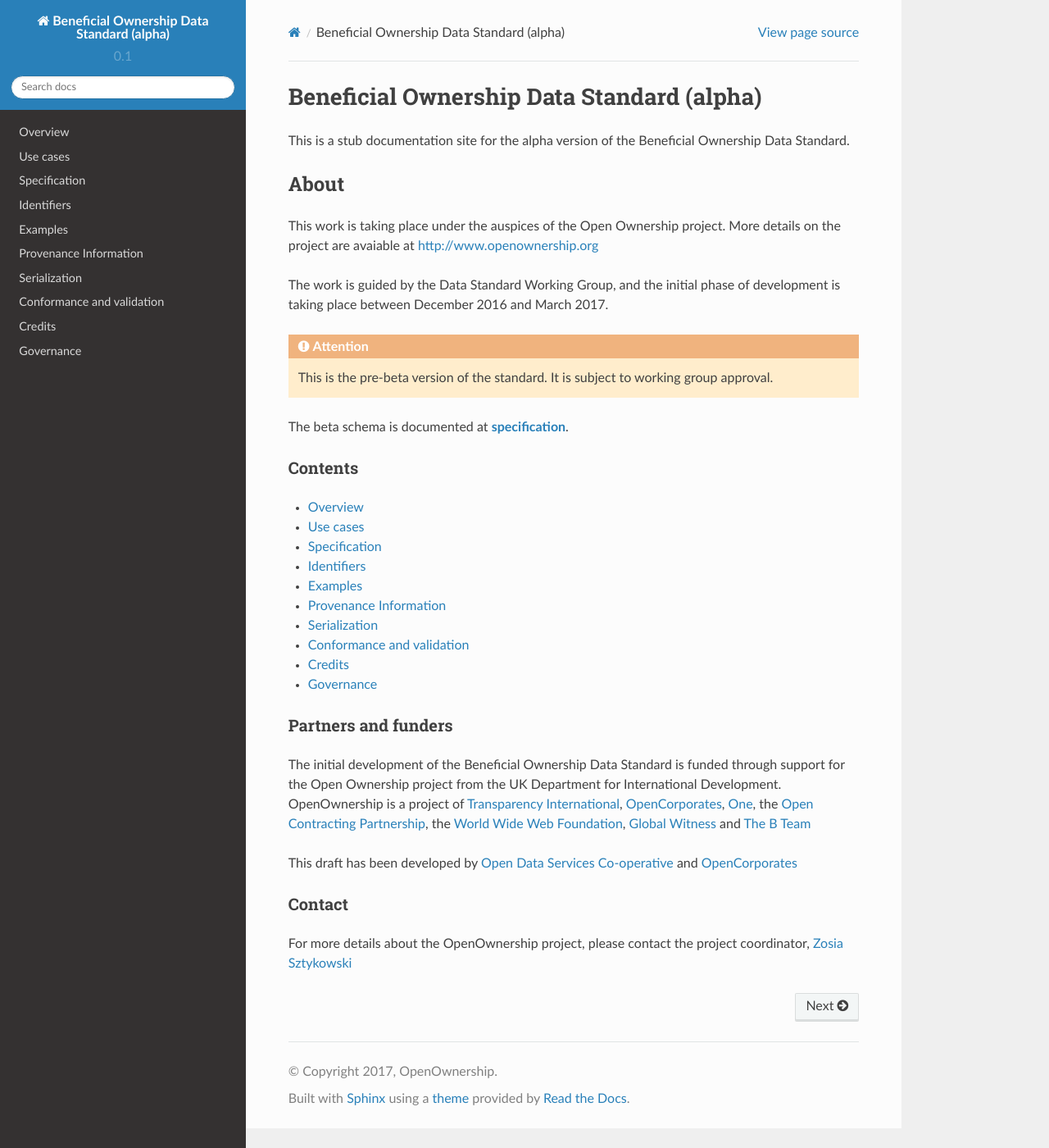
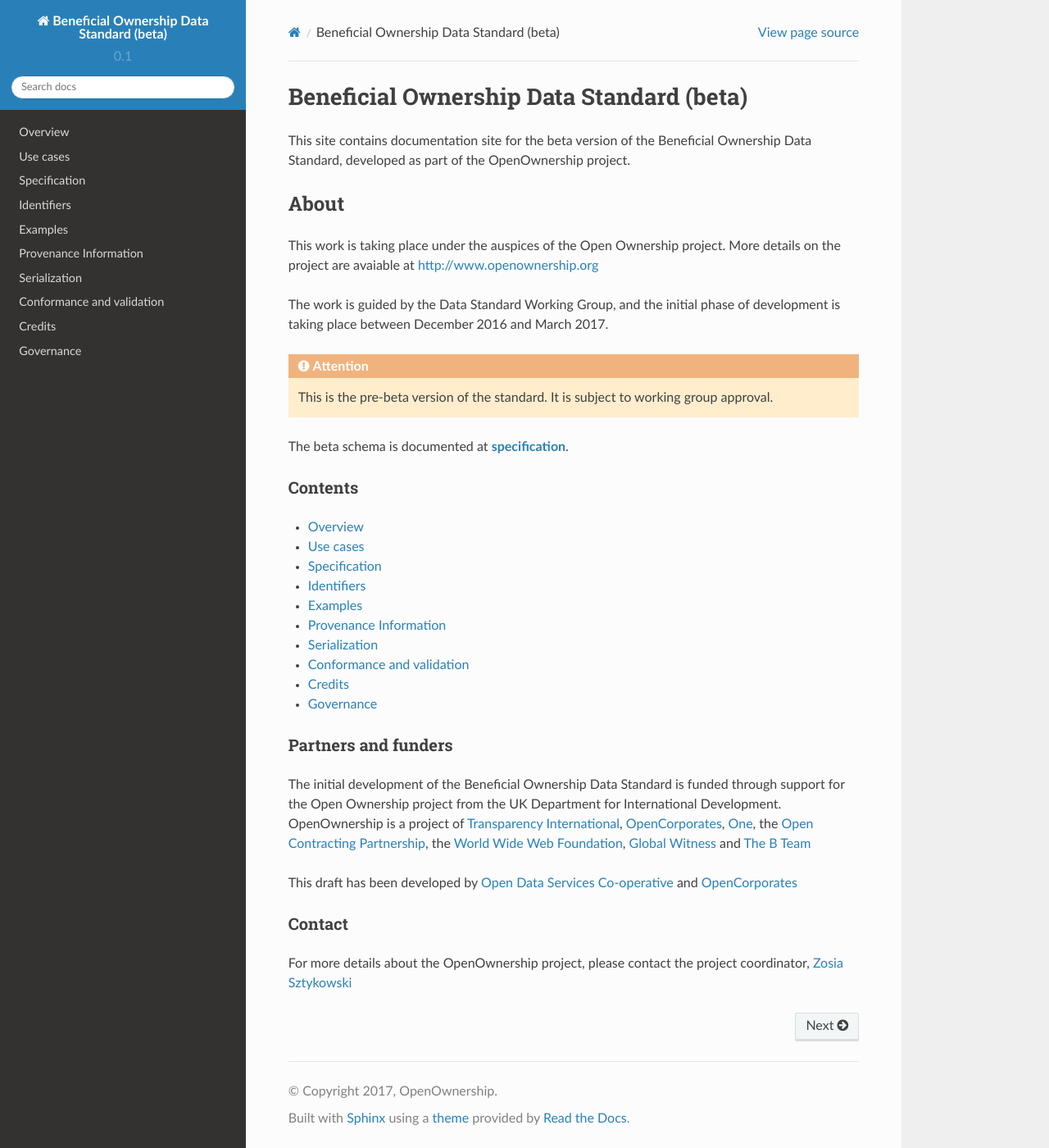
Before and after one commit to openownership/data-standard, a Sphinx documentation site: the page built from docs/index.md, in a window 1280 px wide and 1400 px high. Shown: the whole window at 82% size. Built offline with Sphinx 7.4.7 and the Read the Docs theme 2.0.0, drawn with Linux system fonts in a browser that asks for light colours; a script that is not in the unit is left out.

Commit message:
Updating to beta

```diff
--- a/docs/conf.py
+++ b/docs/conf.py
@@ -56,7 +56,7 @@ source_suffix = ['.rst','.md']
 master_doc = 'index'
 
 # General information about the project.
-project = 'Beneficial Ownership Data Standard (alpha)'
+project = 'Beneficial Ownership Data Standard (beta)'
 copyright = '2017, OpenOwnership'
 author = 'OpenOwnership'
 
--- a/docs/index.md
+++ b/docs/index.md
@@ -1,7 +1,7 @@
-Beneficial Ownership Data Standard (alpha)
+Beneficial Ownership Data Standard (beta)
 ==========================================
 
-This is a stub documentation site for the alpha version of the Beneficial Ownership Data Standard.
+This site contains documentation site for the beta version of the Beneficial Ownership Data Standard, developed as part of the OpenOwnership project.
 
 ## About
 
```
Also changed, not shown: docs/schema.md (+4 -4 lines), docs/_assets/ConceptualModel-March2017.png (added).
